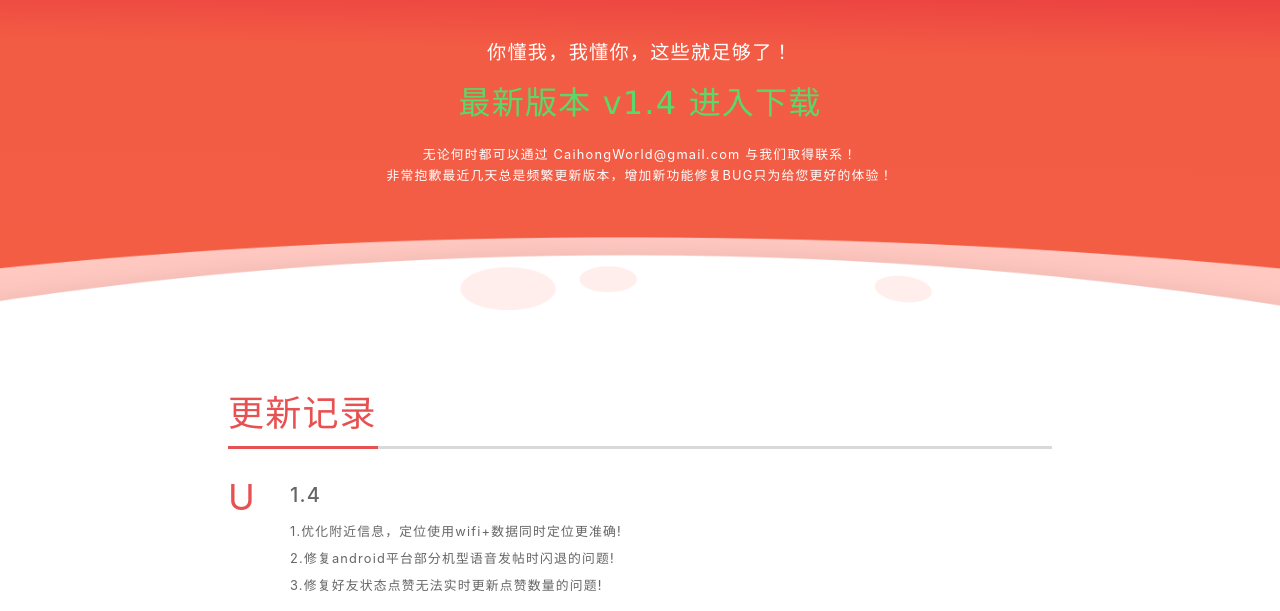
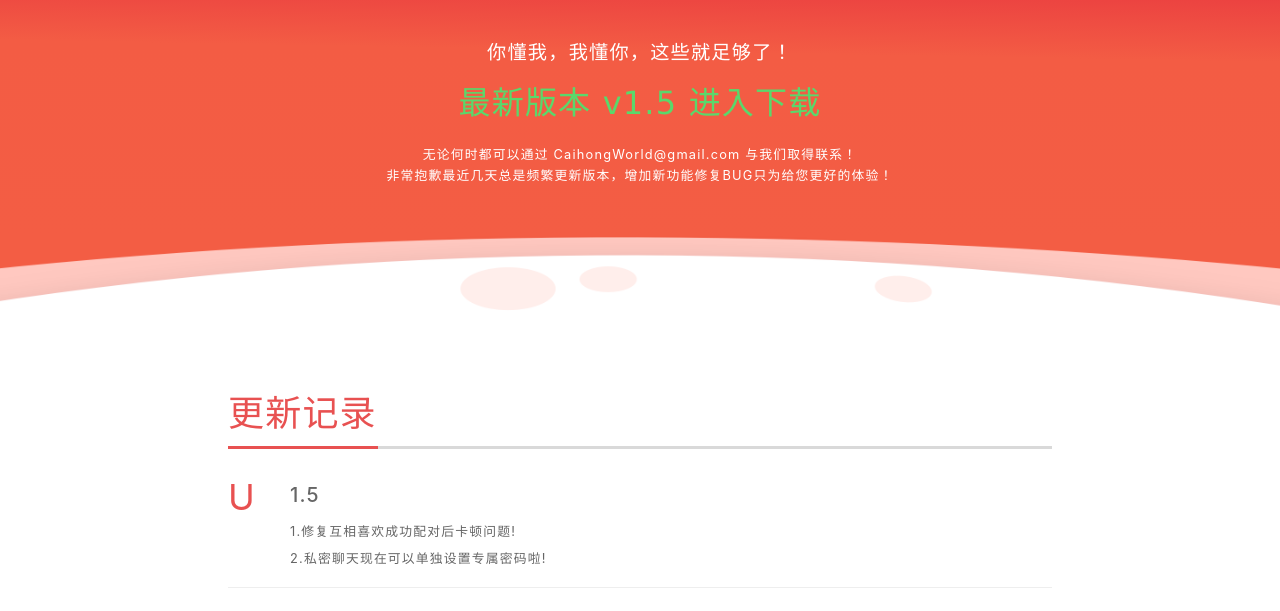
Before and after one commit to Potala8050/WEB-82501010, a plain HTML site: page docs/index.html in a window 1280 px wide. Shown: the part 126-737 px from the top of the page. Drawn offline with Linux system fonts and the light colour scheme; a script that the page names is missing.

Commit message:
docs\index.html

```diff
--- a/docs/index.html
+++ b/docs/index.html
@@ -388,7 +388,7 @@
                 <img class="logo_img" src="static/picture/logo.png" alt="logo">
                 <h2>你懂我，我懂你，这些就足够了！</h2>
 				<br />
-				<p><b><font face="verdana" size="6"  color="00FFFF"><a target="_blank" href="app/download.html">最新版本 v1.4 进入下载</a></font></b></p>
+				<p><b><font face="verdana" size="6"  color="00FFFF"><a target="_blank" href="app/download.html">最新版本 v1.5 进入下载</a></font></b></p>
                 <!--
                 <div class="download_content">
                     <a class="btn pop android3" href="https://caihong.world"><i class="icon android"></i>安卓下载</a>
@@ -408,6 +408,17 @@
     <div class="container c2">
         <div class="content">
             <h2 class="main_title">更新记录<span></span></h2>
+            <div class="QandA">
+                <div>
+                    <span>U</span>
+                    <span>
+                        <p class="qu">1.5</p>
+                        <p class="ans">1.修复互相喜欢成功配对后卡顿问题!</p>
+                        <p class="ans">2.私密聊天现在可以单独设置专属密码啦!</p>
+                    </span>
+                </div>
+            </div>
+            <div class="line"></div>
             <div class="QandA">
                 <div>
                     <span>U</span>
```
